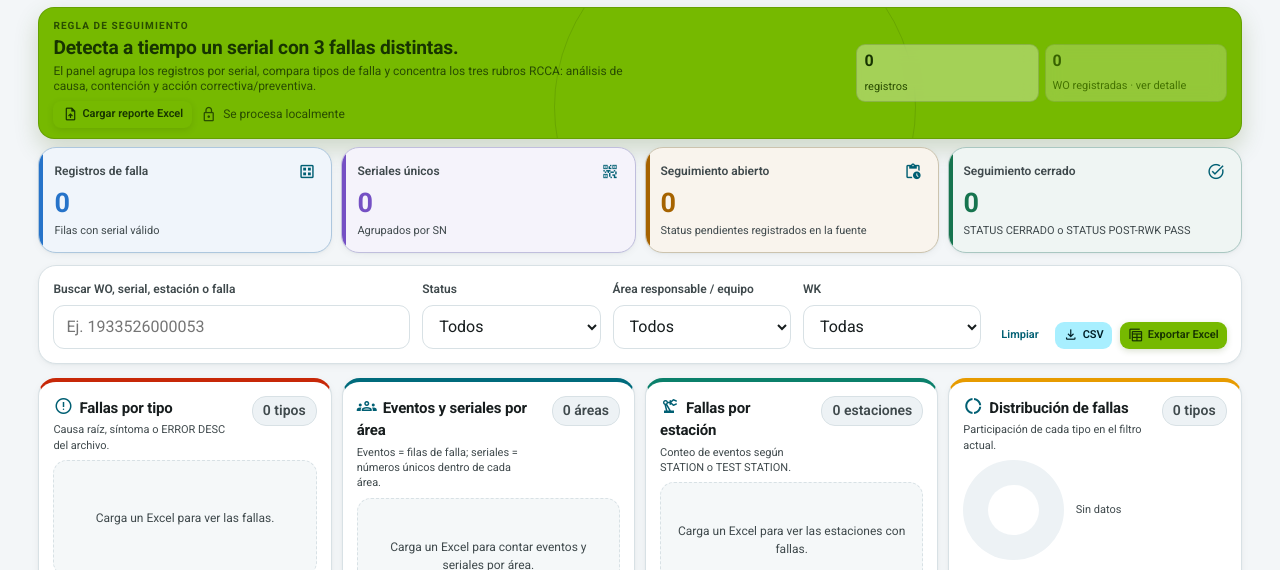
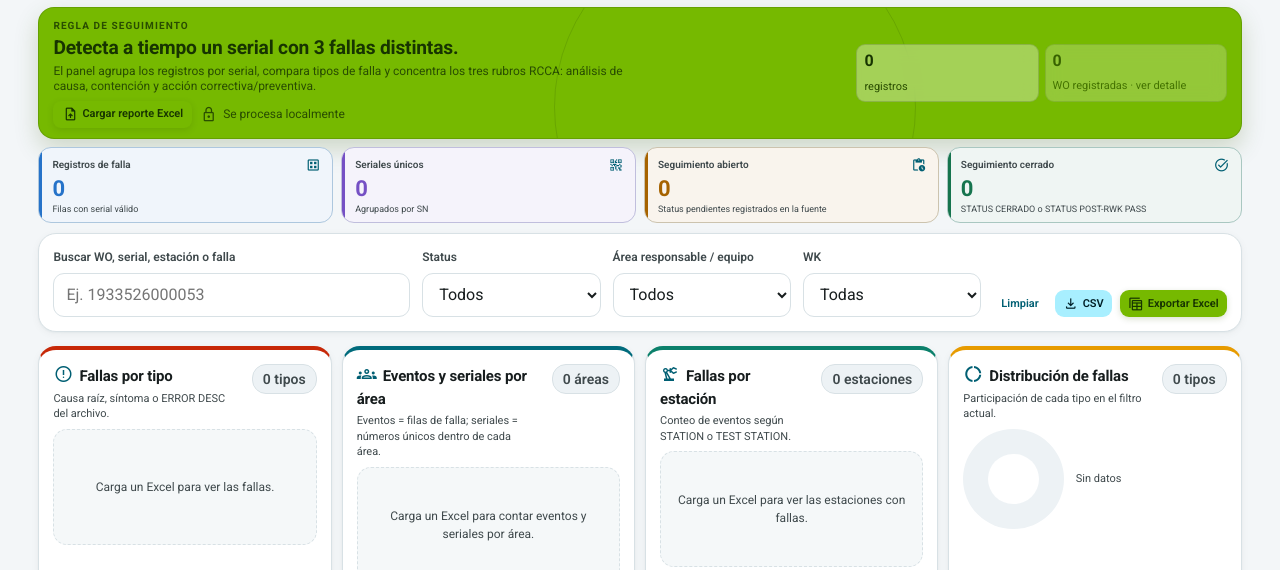
Before and after one commit to gabo566/rcca-dashboard, a website: page rcca-dashboard.html in a window 1280 px wide. Shown: the part 230-800 px from the top of the page. Drawn offline with nearby package versions, Linux system fonts and the light colour scheme.

Commit message:
Redesign compact dashboard metric cards

```diff
--- a/rcca-dashboard.html
+++ b/rcca-dashboard.html
@@ -706,6 +706,13 @@
     .topbar .filled-button { min-height: 25px; padding-right: 8px; padding-left: 8px; font-size: 10px; }
     #view-dashboard .hero-import-button { min-height: 27px; padding: 0 9px; font-size: 11px; border-radius: 8px; }
     #view-dashboard .hero-stat-button, #view-dashboard .hero-meta > div { min-height: 36px; padding: 4px 7px; border-radius: 9px; }
+    #view-dashboard .kpi-grid { gap: 8px; margin-bottom: 10px; }
+    #view-dashboard .kpi-card { min-height: 76px; padding: 9px 11px 8px 13px; border-radius: 13px; box-shadow: none; }
+    #view-dashboard .kpi-card::before { width: 3px; }
+    #view-dashboard .kpi-card .label { gap: 5px; font-size: 10px; line-height: 1.15; }
+    #view-dashboard .kpi-card .label .material-symbols-outlined { font-size: 16px; }
+    #view-dashboard .kpi-card .value { margin-top: 5px; font-size: 22px; }
+    #view-dashboard .kpi-card .hint { margin-top: 4px; font-size: 9px; line-height: 1.2; }
     @media (max-width: 1100px) { .brand-logo { width: 190px; } }
     @media (max-width: 760px) { .brand-logo { width: 160px; } }
     @media (max-width: 480px) { .brand-logo { width: 140px; } }
```
